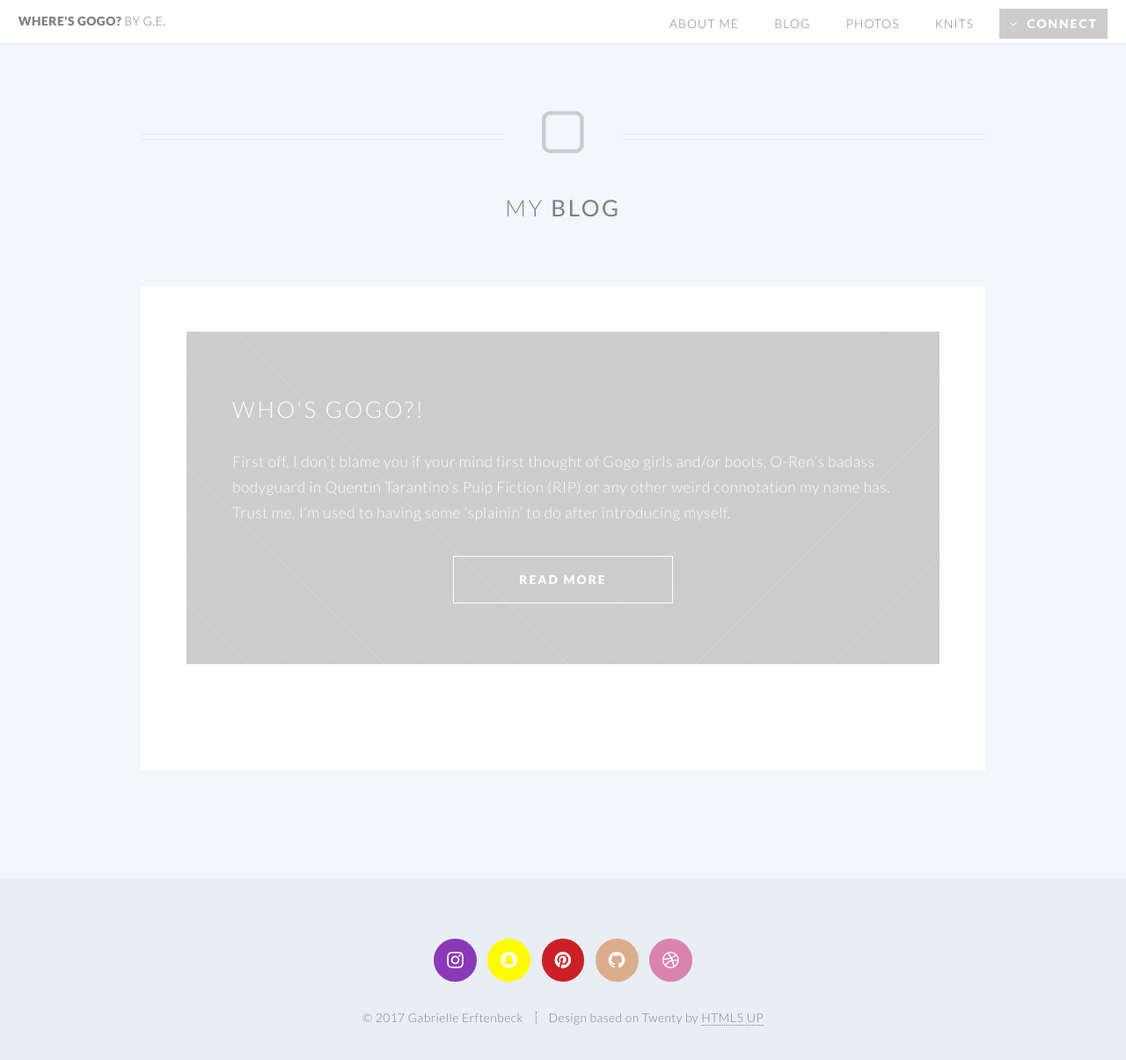
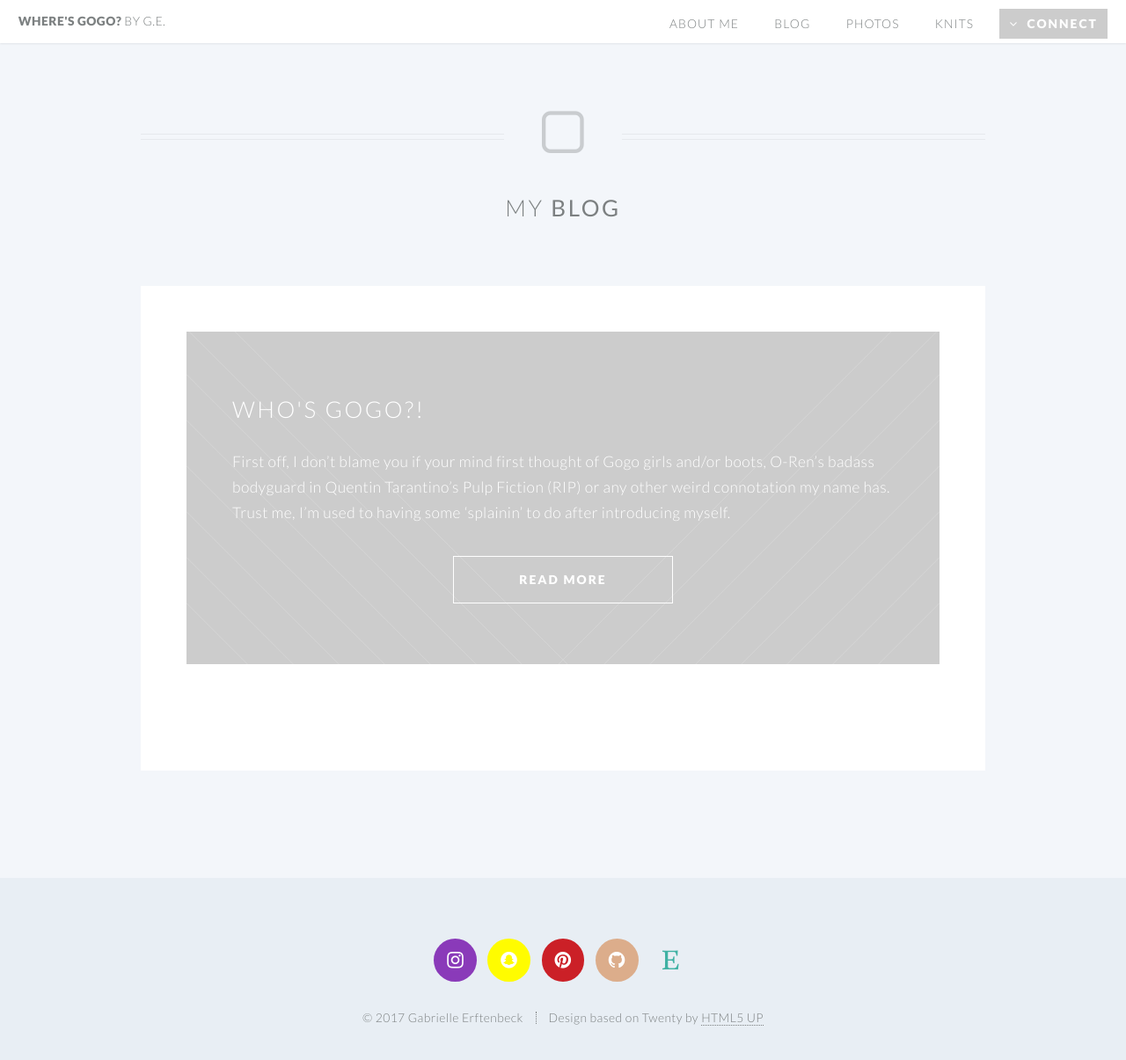
Before and after one commit to wheresgogo/wheresgogo.github.io, a Jekyll site: the page built from blog.html, in a window 1280 px wide and 1234 px high. Shown: the top 1205 px of the window at 88% size. Built offline with Jekyll 4.4.1, drawn with Linux system fonts in a browser that asks for light colours.

Commit message:
Changed Dribbble to Etsy. Small update to readme. Mobile still not rendering coverphoto correctly even though it appears as though the corresponding issue was addressed.

```diff
--- a/_includes/footer.html
+++ b/_includes/footer.html
@@ -6,7 +6,7 @@
         <li><a href="https://www.snapchat.com" class="icon circle fa-snapchat"><span class="label">Snapchat</span></a></li>
         <li><a href="https://www.pinterest.com/gabrielleerften/" class="icon circle fa-pinterest"><span class="label">Pinterest+</span></a></li>
         <li><a href="https://github.com/wheresgogo/" class="icon circle fa-github"><span class="label">Github</span></a></li>
-        <li><a href="#" class="icon circle fa-dribbble"><span class="label">Untappd</span></a></li>
+        <li><a href="#" class="icon circle fa-etsy"><span class="label">Untappd</span></a></li>
     </ul>
 
     <ul class="copyright">
```
Also changed, not shown: README.md, 1 other file.
